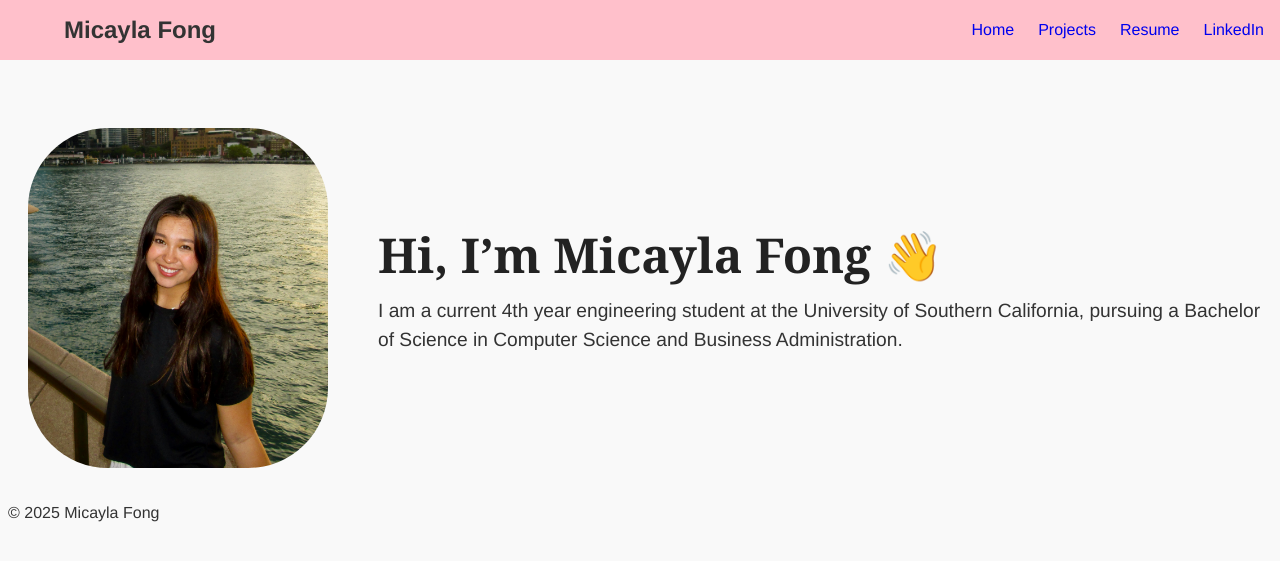
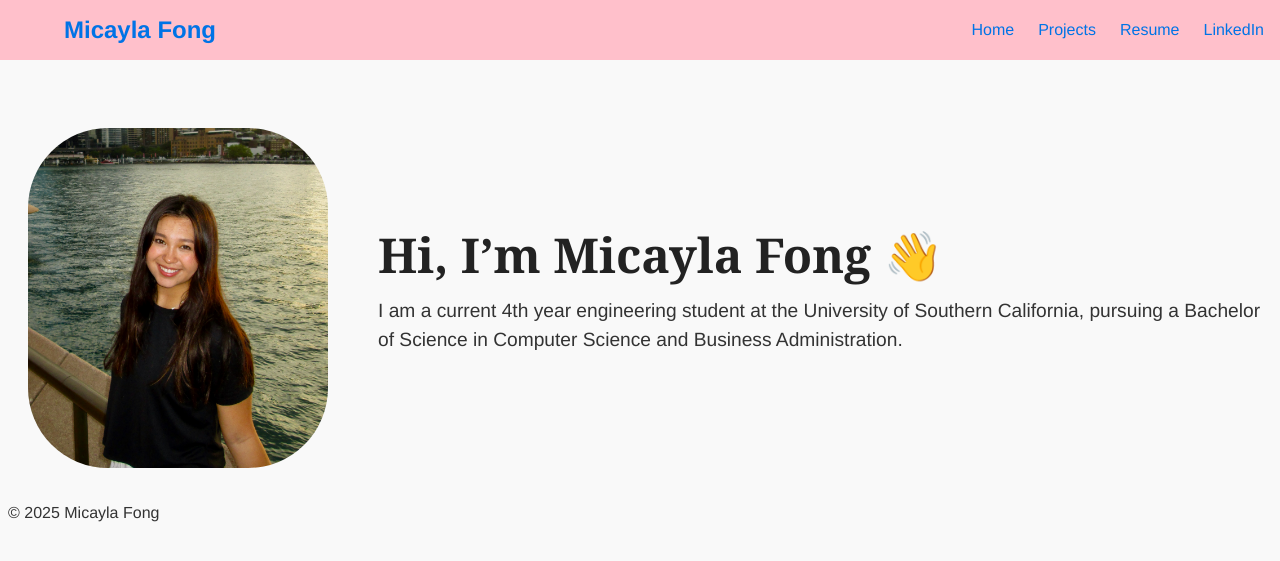
Before and after one commit to mdfong35/mdfong35.github.io, a Jekyll site: the page built from index.md, in a window 1280 px wide. Shown: the top 561 px of the page. Built offline with Jekyll 4.4.1, drawn with Linux system fonts in a browser that asks for light colours.

Commit message:
Update style.css

```diff
--- a/assets/style.css
+++ b/assets/style.css
@@ -26,7 +26,7 @@ body {
 .site-title {
   font-size: 1.5rem;
   font-weight: bold;
-  color: navyblue;
+  color: #0073e6;
 }
 
 .nav-links {
@@ -36,7 +36,7 @@ body {
 }
 
 .nav-links a {
-  color: navyblue;
+  color: #0073e6;
   text-decoration: none;
   transition: color 0.3s ease;
 }
```
